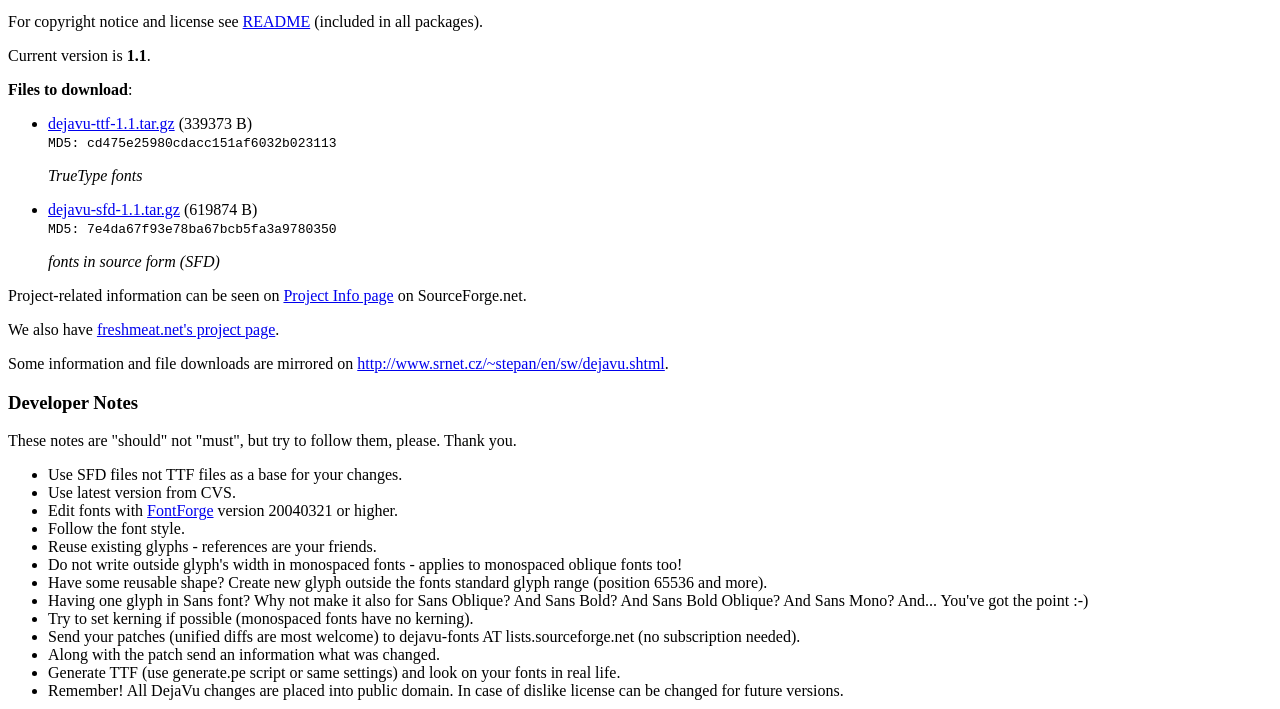
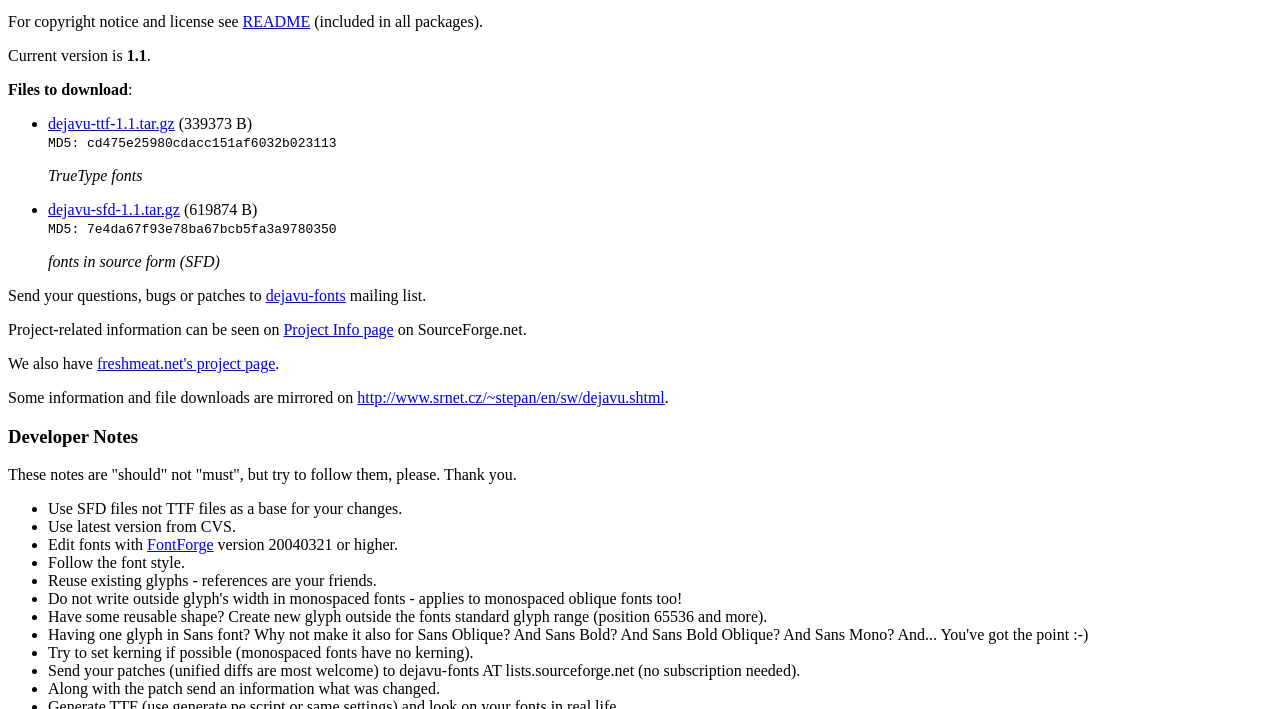
Before and after one commit to dejavu-fonts/dejavu-fonts, a plain HTML site: page dejavu-web/index.html in a window 1280 px wide. Shown: the part 104-813 px from the top of the page. Drawn offline with Linux system fonts and the light colour scheme.

Commit message:
added link to dejavu-fonts mailing list

```diff
--- a/dejavu-web/index.html
+++ b/dejavu-web/index.html
@@ -49,6 +49,12 @@
 </ul>
 
     <p>
+      Send your questions, bugs or patches to
+      <a href="http://lists.sourceforge.net/mailman/listinfo/dejavu-fonts">dejavu-fonts</a>
+      mailing list.
+    </p>
+
+    <p>
       Project-related information can be seen on <a href="http://sourceforge.net/projects/dejavu/">Project Info page</a> on SourceForge.net.
     </p>
 
```
